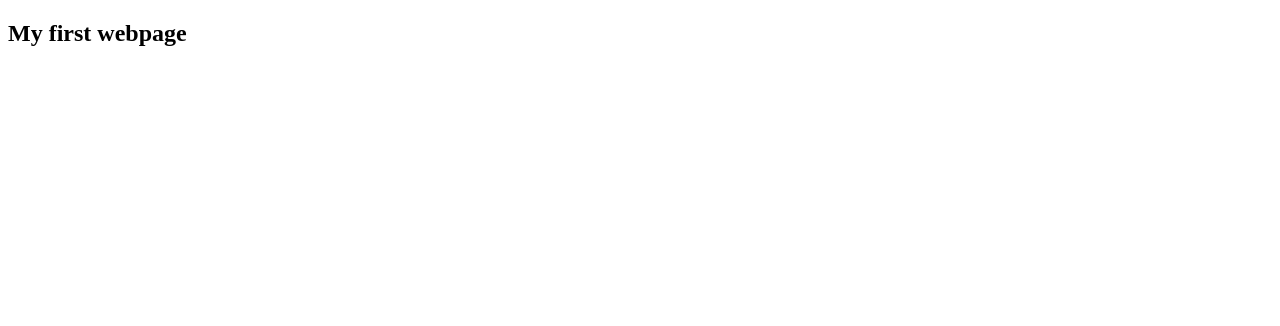
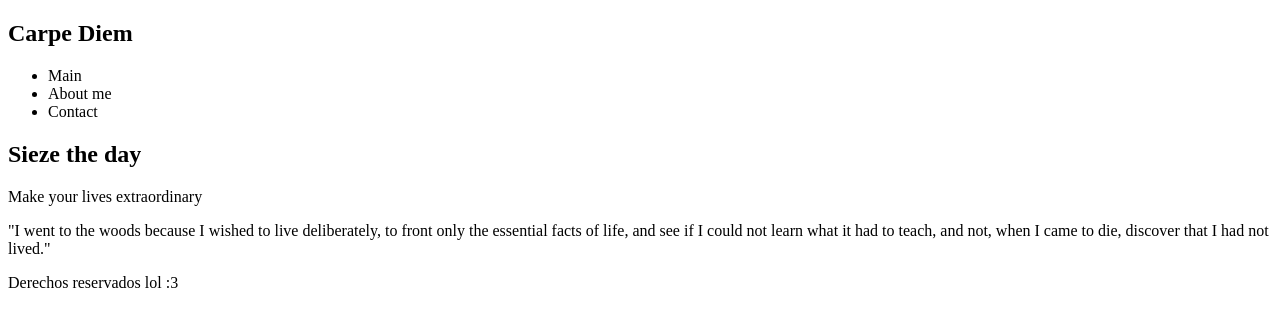
Before and after one commit to lum-i3/Pagina_web, a plain HTML site: page index.html in a window 1280 px wide. Drawn offline with Linux system fonts and the light colour scheme.

Commit message:
Se agrego mas informacion

```diff
--- a/index.html
+++ b/index.html
@@ -8,8 +8,27 @@
 <body>
     <header>
         <nav>
-            <h1>My first webpage</h1>
+            <h1>Carpe Diem</h1>
+            <ul>
+                <li>Main</li>
+                <li>About me</li>
+                <li>Contact</li>
+            </ul>
         </nav>
     </header>
+    <section>
+        <article>
+            <h2>Sieze the day</h2>
+            <p>Make your lives extraordinary</p>
+        </article>
+    </section>
+    <aside>
+        <p>
+             "I went to the woods because I wished to live deliberately, to front only the essential facts of life, and see if I could not learn what it had to teach, and not, when I came to die, discover that I had not lived."
+        </p>
+    </aside>
+    <footer>
+        Derechos reservados lol :3
+    </footer>
 </body>
 </html>
```
